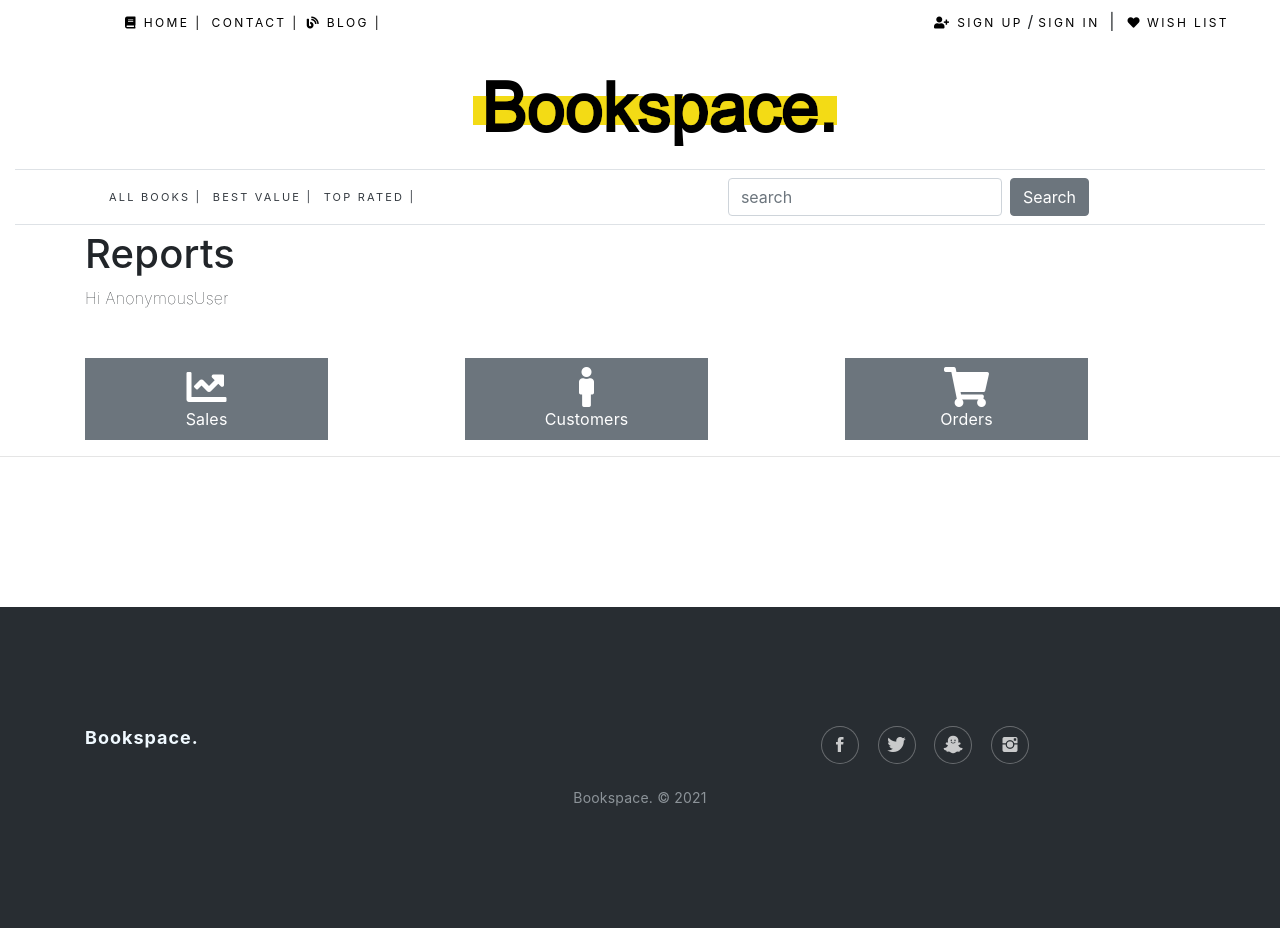
After one commit to taiwo0007/Book-Store-Group-Project, a Django app: template store/dashboard/templates/dashboard/reports.html in a window 1280 px wide; the page is wider, and only the part inside the window is pictured. The commit adds this page. Run offline with Django 3.2, Linux system fonts and the light colour scheme; the template is opened without the code that fills it, so the values that code supplies are empty; some libraries are stand-ins or nearby versions.

Commit message:
total sales

```diff
--- a/store/dashboard/templates/dashboard/manager_dashboard.html
+++ b/store/dashboard/templates/dashboard/manager_dashboard.html
@@ -23,7 +23,7 @@ Manage - Bookspace.
     </div>
     <div class="col-4">
       <a
-        href="#"
+        href="{% url 'dashboard:reportsView' %}"
         style="width: 19vw"
         class="btn btn-secondary px-5 rounded-0 py-2"
       >
--- a/store/dashboard/templates/dashboard/order_list.html
+++ b/store/dashboard/templates/dashboard/order_list.html
@@ -15,7 +15,7 @@
       <th scope="col">Billing Name</th>
 	  <th scope="col">Refund req.</th>
 	  <th scope="col">Refund granted</th>
-	  <th scope="col">Being delivered/th>
+	  <th scope="col">Being delivered</th>
     </tr>
   </thead>
     <tbody>
--- /dev/null
+++ b/store/dashboard/templates/dashboard/reports.html
@@ -0,0 +1,45 @@
+{% extends "base.html" %}
+{% load static %}
+{% block metadescription %}
+This page displays manager content.
+{% endblock %}
+{% block title %}
+Reports - Bookspace.
+{% endblock %}
+{% block content %}
+<div class="container">
+  <h1>Reports</h1>
+  <p style="font-weight: lighter">Hi {{request.user}}</p>
+  <div class="row mt-5">
+    <div class="col-4">
+      <a
+        href="{% url 'dashboard:sales_report' %}"
+        style="width: 19vw"
+        class="btn btn-secondary px-5 rounded-0 py-2"
+      >
+        <i style="font-size: 40px" class="fas fa-chart-line d-block"></i>Sales</a
+      >
+    </div>
+    <div class="col-4">
+      <a
+        href="#"
+        style="width: 19vw"
+        class="btn btn-secondary px-5 rounded-0 py-2"
+      >
+        <i style="font-size: 40px" class="fas fa-male d-block"></i
+        >Customers</a
+      >
+    </div>
+    <div class="col-4">
+      <a
+        href="#"
+        style="width: 19vw"
+        class="btn btn-secondary px-5 rounded-0 py-2"
+      >
+        <i style="font-size: 40px" class="fas fa-shopping-cart d-block"></i>
+        Orders</a
+      >
+    </div>
+  </div>
+</div>
+{% endblock content%}
--- a/store/dashboard/urls.py
+++ b/store/dashboard/urls.py
@@ -1,5 +1,5 @@
 from django.urls import path
-from .views import manager_dashboard, orders_list
+from .views import manager_dashboard, orders_list, reportsView, sales_report
 from shop.views import managerCreateView
 
 app_name = 'dashboard'
@@ -8,4 +8,6 @@ urlpatterns = [
     path('', manager_dashboard, name='manager_dashboard'),
     path('new/', managerCreateView, name='book_new'),
     path('all_orders/', orders_list, name='all_orders'),
+    path('reports/', reportsView, name='reportsView'),
+    path('sales/', sales_report, name='sales_report'),
 ]
```
Also changed, not shown: store/dashboard/templates/dashboard/sales.html (added, +23 -0 lines), store/dashboard/views.py (+10 -0 lines), store/db.sqlite3.
